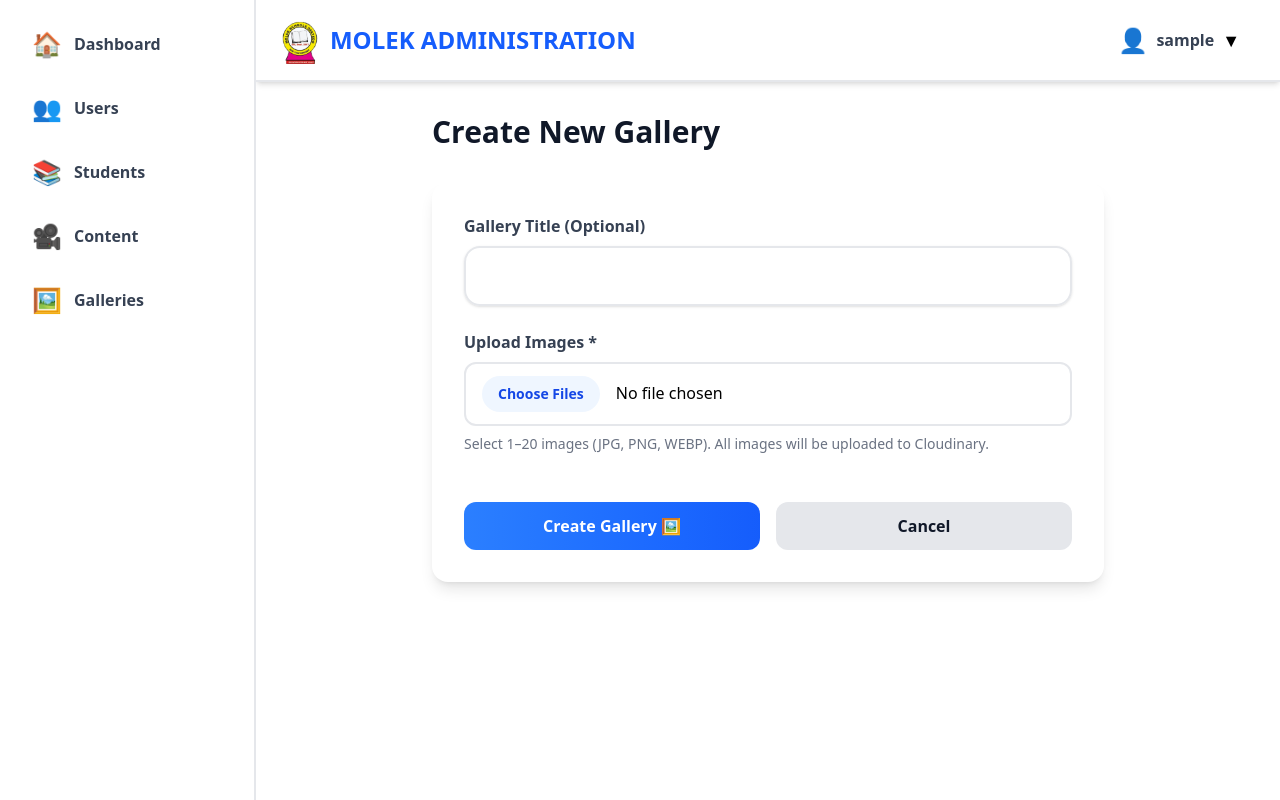
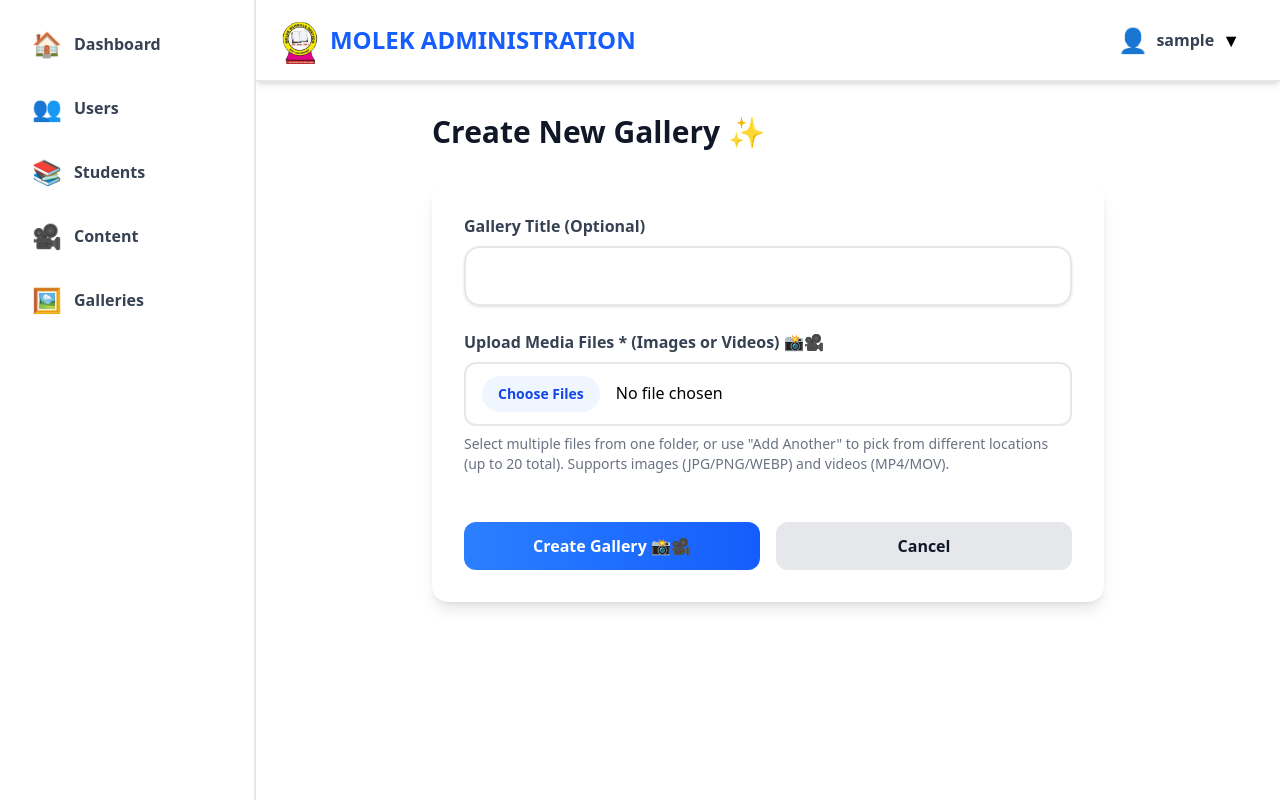
Before and after one commit to moh-Adedamola/molek-admin, a React (Vite) app: page /galleries/create in a window 1280 px wide. Built offline with nearby package versions, Linux system fonts and the light colour scheme; sample sign-in values are in the browser's storage.

Commit message:
updated the forms for gallery and also did some adjustment to enhance the ui and user experience

```diff
--- a/src/pages/Dashboard.jsx
+++ b/src/pages/Dashboard.jsx
@@ -20,18 +20,18 @@ export function Dashboard() {
         usersAPI.list({ page_size: 1 }),
         studentsAPI.list({ page_size: 1 }),
         contentAPI.list({ page_size: 1 }),
-          galleriesAPI.list({ page_size: 1 }), // 👈 fetch gallery count
+        galleriesAPI.list(),
       ]);
 
       setStats({
         users: usersRes.data.count || 0,
         students: studentsRes.data.count || 0,
         content: contentRes.data.count || 0,
-          galleries: galleriesRes.data.count || 0, // 👈
+        galleries: (galleriesRes.data || []).length,
       });
     } catch (error) {
       console.error("Failed to fetch stats:", error);
-        setStats({ users: 0, students: 0, content: 0, galleries: 0 }); // 👈 include galleries
+      setStats({ users: 0, students: 0, content: 0, galleries: 0 });
     } finally {
       setLoading(false);
     }
--- a/src/pages/GalleryForm.jsx
+++ b/src/pages/GalleryForm.jsx
@@ -1,64 +1,139 @@
-import { useState } from "react";
+import { useState, useRef } from "react";
 import { useNavigate } from "react-router-dom";
 import { galleriesAPI } from "../api/endpoints";
 import { Button } from "../components/ui/Button";
 import { Input } from "../components/ui/Input";
 
+// Enhanced reusable validator (per-file; called in batch)
+const validateMediaFile = (file) => {
+  const maxSizeMB = 50;
+  const allowedTypes = ['image/jpeg', 'image/png', 'image/webp', 'video/mp4', 'video/quicktime'];
+  if (file.size > maxSizeMB * 1024 * 1024) {
+    return `File "${file.name}" exceeds ${maxSizeMB}MB limit.`;
+  }
+  if (!allowedTypes.some(type => file.type === type)) {
+    return `Unsupported type for "${file.name}". Use images (JPG/PNG/WEBP) or videos (MP4/MOV).`;
+  }
+  return null;
+};
+
+// Custom hook for media management (now supports batch append)
+const useMediaUpload = (options = { maxFiles: 20, maxSizeMB: 50 }) => {
+  const { maxFiles, maxSizeMB } = options;
+  const [media, setMedia] = useState([]);
+  const [error, setError] = useState("");
+
+  const addFiles = (files) => {
+    const newFiles = Array.from(files);
+    if (media.length + newFiles.length > maxFiles) {
+      setError(`Maximum ${maxFiles} files reached (adding ${newFiles.length} would exceed).`);
+      return false;
+    }
+
+    const validationErrors = newFiles.map(validateMediaFile).filter(Boolean);
+    if (validationErrors.length > 0) {
+      setError(validationErrors.join('; '));
+      return false;
+    }
+
+    setMedia(prev => [...prev, ...newFiles]);
+    setError("");
+    return true;
+  };
+
+  const removeFile = (index) => setMedia(prev => prev.filter((_, i) => i !== index));
+  const clearAll = () => setMedia([]);
+
+  return { media, addFiles, removeFile, clearAll, error, setError };
+};
+
+// Reusable upload progress hook (simulates for UI; extend with axios onUploadProgress if backend supports)
+const useUploadProgress = () => {
+  const [progress, setProgress] = useState(0);
+  const [status, setStatus] = useState('idle'); // 'idle' | 'uploading' | 'complete' | 'error'
+
+  const startUpload = () => {
+    setStatus('uploading');
+    setProgress(0);
+    const interval = setInterval(() => {
+      setProgress(prev => {
+        if (prev >= 95) {
+          clearInterval(interval);
+          setTimeout(() => {
+            setProgress(100);
+            setStatus('complete');
+          }, 500); // Delay for "whoosh" effect
+          return prev + 5;
+        }
+        return prev + (Math.random() * 10 + 5); // Jitter for realism
+      });
+    }, 200); // ~2s total for small batches; scales visually
+  };
+
+  const reset = () => {
+    setProgress(0);
+    setStatus('idle');
+  };
+
+  return { progress, status, startUpload, reset };
+};
+
 export function GalleryForm() {
   const navigate = useNavigate();
   const [loading, setLoading] = useState(false);
-  const [error, setError] = useState("");
   const [title, setTitle] = useState("");
-  const [images, setImages] = useState([]);
+  const fileInputRef = useRef(null); // For programmatic trigger
+  const { media, addFiles, removeFile, error: mediaError, setError: setMediaError } = useMediaUpload();
+  const { progress, status, startUpload, reset } = useUploadProgress();
 
-  const handleImageChange = (e) => {
-    const files = Array.from(e.target.files);
-    if (files.length > 20) {
-      setError("You can upload a maximum of 20 images.");
-      return;
+  const handleFileChange = (e) => {
+    const files = e.target.files;
+    if (files.length > 0) {
+      addFiles(files);
+      e.target.value = ""; // Reset for next selection
     }
-    setError("");
-    setImages(files);
   };
 
   const handleSubmit = async (e) => {
     e.preventDefault();
-    if (images.length === 0) {
-      setError("Please select at least one image.");
+    if (media.length === 0) {
+      setMediaError("Please select at least one media file.");
       return;
     }
 
     const formData = new FormData();
-    if (title.trim()) {
-      formData.append("title", title.trim());
-    }
-    images.forEach((file) => {
-      formData.append("images", file);
-    });
+    if (title.trim()) formData.append("title", title.trim());
+    media.forEach((file) => formData.append("media", file));
 
     setLoading(true);
-    setError("");
+    startUpload(); // 👈 Kick off progress animation
+    setMediaError(""); // Clear prior errors
 
     try {
       await galleriesAPI.create(formData);
-      navigate("/galleries");
+      // On success: Progress hits 100%, show complete
+      setTimeout(() => {
+        navigate("/galleries");
+      }, 1000); // Brief celebration delay
     } catch (err) {
       console.error("Failed to create gallery:", err);
-      setError("Failed to upload gallery. Please try again.");
+      setMediaError("Failed to upload gallery. Please try again.");
+      setStatus('error'); // Halt progress on error
     } finally {
       setLoading(false);
+      if (status === 'complete') reset(); // Clean up post-nav
     }
   };
 
   return (
     <div className="max-w-2xl mx-auto">
       <h1 className="text-3xl font-bold text-gray-900 dark:text-white mb-8">
-        Create New Gallery
+        Create New Gallery ✨
       </h1>
 
-      {error && (
-        <div className="mb-4 p-3 bg-red-50 dark:bg-red-900/20 border border-red-200 dark:border-red-800 text-red-700 dark:text-red-300 rounded-lg">
-          {error}
+      {mediaError && (
+        <div className="mb-4 p-3 bg-red-50 dark:bg-red-900/20 border border-red-200 dark:border-red-800 text-red-700 dark:text-red-300 rounded-lg animate-pulse">
+          {mediaError}
         </div>
       )}
 
@@ -73,34 +148,98 @@ export function GalleryForm() {
 
         <div>
           <label className="block font-semibold text-gray-700 dark:text-gray-300 mb-2">
-            Upload Images *
+            Upload Media Files * (Images or Videos) 📸🎥
           </label>
           <input
+            ref={fileInputRef}
             type="file"
-            multiple
-            accept="image/*"
-            onChange={handleImageChange}
+            multiple  // 👈 Restored: Select many from one location
+            accept="image/*,video/*"
+            onChange={handleFileChange}
             className="w-full px-4 py-3 rounded-xl border-2 border-gray-200 dark:border-gray-600 dark:bg-gray-700 dark:text-white file:mr-4 file:py-2 file:px-4 file:rounded-full file:border-0 file:text-sm file:font-semibold file:bg-blue-50 file:text-blue-700 hover:file:bg-blue-100"
           />
           <p className="mt-2 text-sm text-gray-500">
-            Select 1–20 images (JPG, PNG, WEBP). All images will be uploaded to Cloudinary.
+            Select multiple files from one folder, or use "Add Another" to pick from different locations (up to 20 total). Supports images (JPG/PNG/WEBP) and videos (MP4/MOV).
           </p>
-          {images.length > 0 && (
-            <p className="mt-2 text-sm text-green-600 dark:text-green-400">
-              {images.length} image{images.length !== 1 ? "s" : ""} selected
-            </p>
+
+          {/* 👈 Enhanced: File list with previews/sizes */}
+          {media.length > 0 && (
+            <div className="mt-4 space-y-2">
+              <p className="text-sm text-green-600 dark:text-green-400 font-medium">
+                {media.length}/20 file{media.length !== 1 ? "s" : ""} selected:
+              </p>
+              <div className="max-h-40 overflow-y-auto space-y-1 p-2 bg-gray-50 dark:bg-gray-700 rounded-lg">
+                {media.map((file, index) => (
+                  <div key={index} className="flex items-center justify-between p-2 bg-white dark:bg-gray-600 rounded-md shadow-sm">
+                    <div className="flex items-center gap-2 truncate flex-1">
+                      <span className="text-xs">
+                        {file.type.startsWith('image/') ? '🖼️' : '🎥'}
+                      </span>
+                      <span className="text-sm truncate">{file.name}</span>
+                      <span className="text-xs text-gray-500">({(file.size / 1024 / 1024).toFixed(1)}MB)</span>
+                    </div>
+                    <Button
+                      type="button"
+                      variant="ghost"
+                      size="sm"
+                      onClick={() => removeFile(index)}
+                      className="text-red-500 hover:text-red-700 ml-2"
+                    >
+                      ✕
+                    </Button>
+                  </div>
+                ))}
+              </div>
+              {media.length < 20 && (
+                <Button
+                  type="button"
+                  variant="outline"
+                  onClick={() => fileInputRef.current?.click()}  // 👈 Trigger for another batch/location
+                  className="mt-2 w-full border-dashed border-2"
+                >
+                  Add More Files from Another Location 📁
+                </Button>
+              )}
+            </div>
           )}
         </div>
 
+        {/* 👈 New: Cute Progress Bar */}
+        {status === 'uploading' && (
+          <div className="space-y-2">
+            <div className="flex justify-between text-sm text-gray-600 dark:text-gray-400">
+              <span>Uploading... {progress.toFixed(0)}%</span>
+              <span>✨</span>
+            </div>
+            <div className="w-full bg-gray-200 dark:bg-gray-600 rounded-full h-3 overflow-hidden">
+              <div
+                className="bg-gradient-to-r from-blue-500 to-purple-600 h-3 rounded-full transition-all duration-300 ease-out shadow-lg"
+                style={{ width: `${progress}%` }}
+              >
+                {progress >= 100 && status === 'complete' && (
+                  <span className="absolute inset-0 flex items-center justify-center text-xs font-bold text-white animate-pulse">
+                    🎉 Complete!
+                  </span>
+                )}
+              </div>
+            </div>
+          </div>
+        )}
+
         <div className="flex gap-4 pt-6">
-          <Button type="submit" loading={loading} className="flex-1">
-            Create Gallery 🖼️
+          <Button type="submit" loading={loading || status === 'uploading'} disabled={status === 'uploading'} className="flex-1">
+            {status === 'complete' ? 'All Done! 🎊' : 'Create Gallery 📸🎥'}
           </Button>
           <Button
             type="button"
             variant="secondary"
-            onClick={() => navigate("/galleries")}
+            onClick={() => {
+              clearAll();
+              reset();
+              navigate("/galleries");
+            }}
             className="flex-1"
+            disabled={status === 'uploading'}
           >
             Cancel
           </Button>
--- a/src/pages/GalleryList.jsx
+++ b/src/pages/GalleryList.jsx
@@ -56,7 +56,7 @@ export function GalleryList() {
     },
     {
       key: "image_count",
-      label: "Images",
+      label: "Media",
       render: (value) => (
         <span className="bg-green-100 dark:bg-green-900/30 text-green-800 dark:text-green-300 rounded-full px-3 py-1 text-sm font-semibold">
           {value} image{value !== 1 ? "s" : ""}
```
Also changed, not shown: 1 other file (tests, documents, lock files or other folders). Lines whose indentation alone changed are shown as unchanged.
